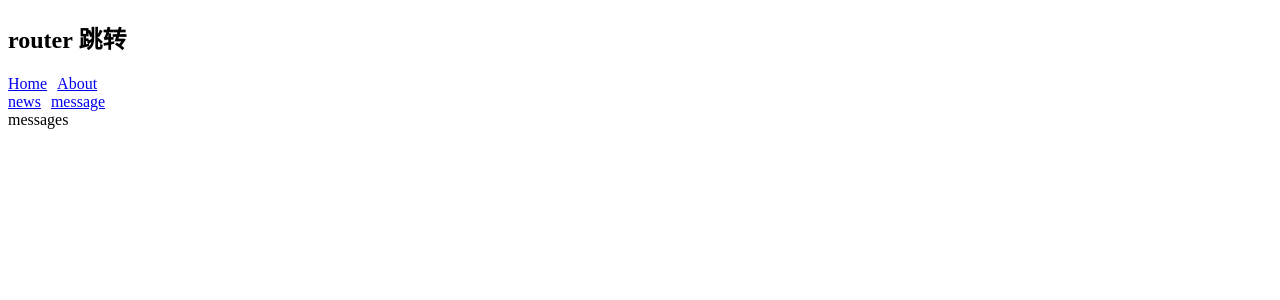
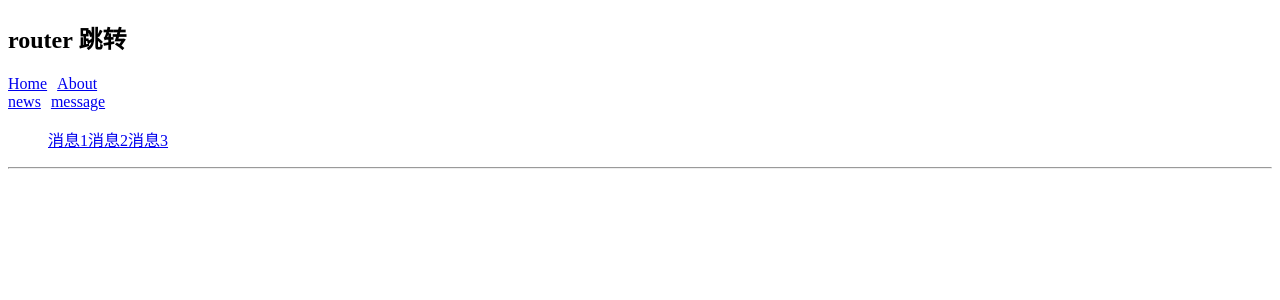
Before and after one commit to zs-zc/myReact_sgg, a React (Create React App) app: page /home/messages in a window 1280 px wide. Shown: the top 300 px of the page. Built offline with nearby package versions, Linux system fonts and the light colour scheme.

Commit message:
fix:params传参

```diff
--- /dev/null
+++ b/src/pages/Home/Messages/Detail/index.jsx
@@ -0,0 +1,24 @@
+import React, { Component } from 'react'
+const detailData = [
+    { id: "1", content: "11111111" },
+    { id: "2", content: "22222222" },
+    { id: "3", content: "3333333" },
+]
+export default class Detail extends Component {
+
+    render() {
+        const { id, title } = this.props.match.params
+        const findResult = detailData.find(detailObj => {
+            return detailObj.id === id
+        })
+        return (
+            <div>
+                <ul>
+                    <li>ID:{id}</li>
+                    <li>TITLE:{title}</li>
+                    <li>content:{findResult.content}</li>
+                </ul>
+            </div>
+        )
+    }
+}
--- a/src/pages/Home/Messages/index.jsx
+++ b/src/pages/Home/Messages/index.jsx
@@ -1,11 +1,42 @@
 import React, { Component } from 'react'
+import { Link, Route } from 'react-router-dom'
+import Detail from './Detail'
+export default class Messages extends Component {
+    state = {
+        message: [
+            {
+                id: 1,
+                title: '消息1',
+            },
+            {
+                id: 2,
+                title: '消息2',
 
-export default class Messages extends Component {
+            },
+            {
+                id: 3,
+                title: '消息3',
+            },
+        ]
+    }
     render() {
+        const { message } = this.state
         return (
             <div>
-                messages
+
+                <ul>
+                    {
+                        message.map(item => {
+                            return (
+                                <Link key={item.id} to={`/home/messages/detail/${item.id}/${item.title}`}>{item.title}</Link>
+                            )
+                        })
+                    }
+                </ul>
+                <hr />
+                <Route path="/home/messages/detail/:id/:title" component={Detail}></Route>
             </div>
+
         )
     }
 }
```
